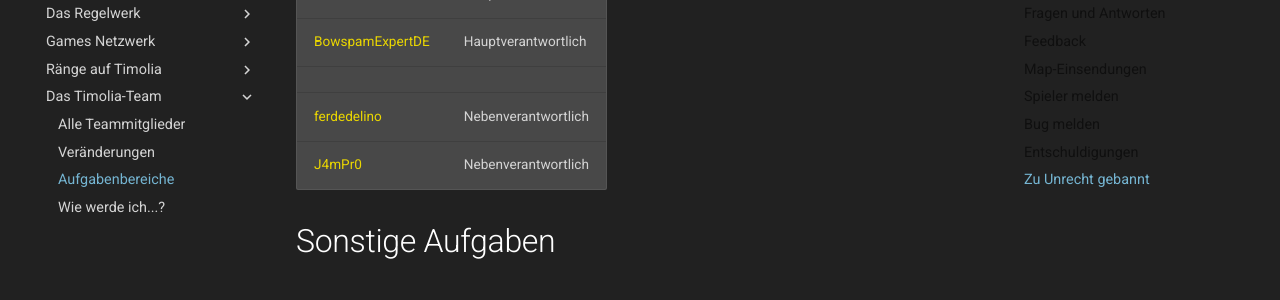
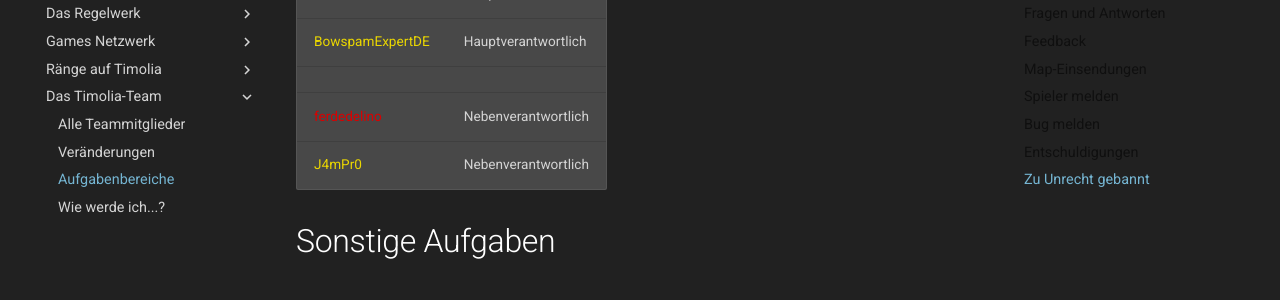
Before and after one commit to TimoliaDE/HowTo, an MkDocs documentation site: the page built from docs/team/responsibilities.md, in a window 1280 px wide and 900 px high, scrolled down 2985 px. Shown: the part 150-450 px from the top of the window. Built offline with MkDocs 1.6.1 and Material for MkDocs 9.7.7, drawn with Linux system fonts in a browser that asks for light colours; old or Windows-style settings are respelled for this version of MkDocs.

Commit message:
Update responsibilities.md

```diff
--- a/docs/team/responsibilities.md
+++ b/docs/team/responsibilities.md
@@ -80,7 +80,7 @@ Die Verantwortlichen für die Forenorganisation kümmern sich sowohl um den Aufb
 |<span class='moderator'>Julian_999999999</span> | Hauptverantwortlich |
 |<span class='supporter'>BowspamExpertDE</span> | Hauptverantwortlich |
 | | |
-|<span class='supporter'>ferdedelino</span> | Nebenverantwortlich |
+|<span class='moderator'>ferdedelino</span> | Nebenverantwortlich |
 |<span class='supporter'>J4mPr0</span> | Nebenverantwortlich |
 
 # Sonstige Aufgaben
@@ -156,7 +156,7 @@ Der Community-Discord von Timolia ist unter [https://timolia.de/discord](https:/
 |<span class='administrator'>Lascona</span> | Nebenverantwortlich |
 |<span class='moderator'>Julian_999999999</span> | Nebenverantwortlich |
 |<span class='supporter'>Chrissi1505</span> | Nebenverantwortlich |
-|<span class='supporter'>ferdedelino</span> | Nebenverantwortlich |
+|<span class='moderator'>ferdedelino</span> | Nebenverantwortlich |
 |<span class='supporter'>Sterax</span> | Nebenverantwortlich |
 
 ### **Timolia Turnier Organisation**
@@ -168,7 +168,7 @@ Dieses Team entscheidet über die Turniereinstellungen bei den Freitagsturnieren
 |<span class='moderator'>medicoo</span> | Hauptverantwortlich |
 | | |
 |<span class='moderator'>physanus</span> | Nebenverantwortlich |
-|<span class='supporter'>ferdedelino</span> | Nebenverantwortlich |
+|<span class='moderator'>ferdedelino</span> | Nebenverantwortlich |
 
 ### **Broadcasts**
 Um auch ingame immer auf dem neusten Stand zu bleiben, wird sich hier um Broadcast Mitteilungen gekümmert.
```
